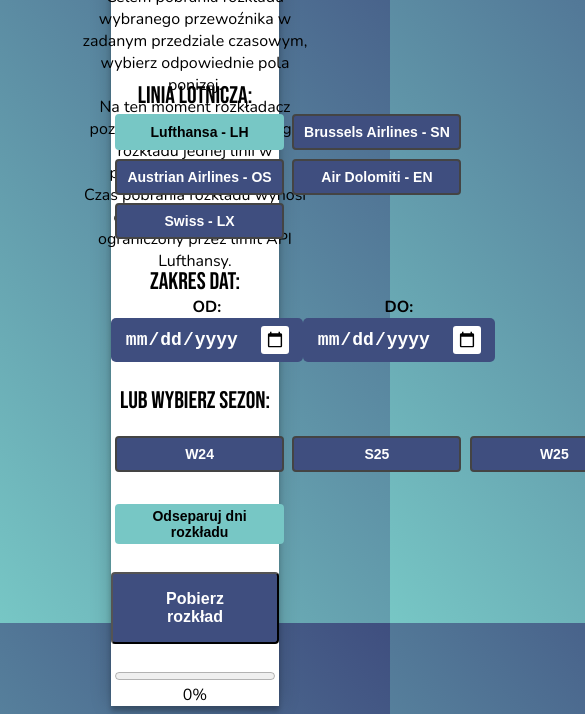
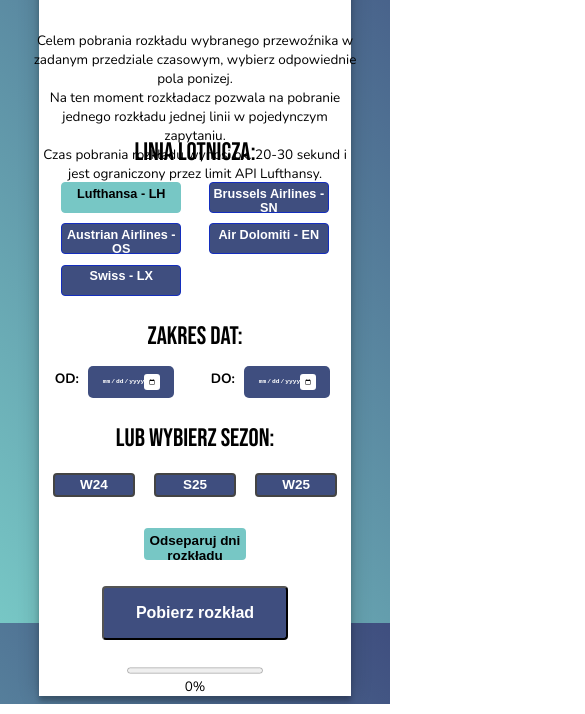
Before and after one commit to jezzaho/goro-web, a plain HTML site: page static/index.html in a window 390 px wide. Shown: the part 221-935 px from the top of the page, 585 px wide, since content can reach past the window. Drawn offline with nearby package versions, Linux system fonts and the light colour scheme.

Commit message:
Form validation, mobile support css, minor fix

```diff
--- a/static/index.html
+++ b/static/index.html
@@ -2,7 +2,7 @@
 <html lang="en">
 <head>
     <meta charset="UTF-8">
-    <meta name="viewport" content="width=device-width, initial-scale=1.0">
+    <meta name="viewport" content="width=device-width, initial-scale=1">
     <title>Rozkładacz</title>
 </head>
 <body>
@@ -24,16 +24,16 @@
 
         .title-container {
           font-family: "Bebas Neue";
-          font-size: 30px;
-          padding-bottom: 0.5em;
+          font-size: 5vh;
+          padding-bottom: 5vh;
         }
         .card-container {
           background: #fff;
-          font-size: 16px;
+          font-size: 1.6vh;
           font-family: "Nunito";
           margin: 0 auto;
           margin-top: 3.5em;
-          width: 45%;
+          width: 80vw;
           display: flex;
           flex-flow: column nowrap;
           align-items: center;
@@ -42,11 +42,11 @@
         .card-container > div {
           align-self: center;
           text-align: center;
-          margin: 1em 1em 1em 1em;
+
         }
         .introduction-container > div {
           height: 4rem;
-          margin-bottom: 15px;
+          margin-bottom: 5vh;
         }
         #downloadForm {
           width: 100%;
@@ -58,6 +58,7 @@
           grid-auto-flow: column;
           justify-content: space-evenly;
           margin-bottom: 1.5em;
+          align-items: center;
         }
         .carrier-flex-container > .carrier-element {
           display: flex;
@@ -77,13 +78,18 @@
           color: white;
           font-weight: 600;
           background-color: #3f4e7f;
-          padding: 8px 5px;
+          padding-top: 3%;
+          padding-left: 0.2vw;
+          padding-right: 0.2vw;
           font-family: sans-serif;
-          font-size: 14px;
-          border: 2px solid #444;
+          font-size: 1.5vh;
+          border: 1px solid #142ebd;
           border-radius: 4px;
-          width: 155px;
-          margin: 0.3em;
+          width: 30vw;
+          height: 3vh;
+          margin: 0.6vh;
+          align-items: center;
+          justify-content: center;
         }
 
         .carrier-flex-container input[type="radio"]:checked + label {
@@ -97,6 +103,10 @@
           flex-flow: row nowrap;
           justify-content: space-around;
           margin-bottom: 1.5em;
+        }
+        .date-flex-container label {
+
+          padding-top: 3%;
         }
         .season-flex-container {
           margin-top: 1em;
@@ -114,7 +124,8 @@
 
         .form-label {
           font-family: "Bebas Neue";
-          font-size: 24px;
+          font-size: 3vh;
+          margin-bottom: 1vh;
         }
 
         .date-flex-container input[type="date"] {
@@ -122,10 +133,12 @@
           color: white;
           font-weight: 800;
           padding: 8px 14px;
-          font-size: 18px;
+          font-size: 1.6vw;
           border: none;
           outline: none;
           border-radius: 5px;
+          width: 15vw;
+          margin: 0.6vh;
         }
         ::-webkit-calendar-picker-indicator {
           background-color: #fff;
@@ -144,13 +157,14 @@
           color: white;
           font-weight: 600;
           background-color: #3f4e7f;
-          padding: 8px 5px;
+          padding-top: 3%;
+          padding-bottom: 3%;
           font-family: sans-serif;
-          font-size: 14px;
+          font-size: 1.6vh;
           border: 2px solid #444;
           border-radius: 4px;
-          width: 155px;
-          margin: 0.3em;
+          width: 20vw;
+          margin: 0.6vh;
 
         }
         .season-flex-container input[type="radio"]:checked + label {
@@ -169,13 +183,15 @@
           color: white;
           font-weight: 600;
           background-color: #3f4e7f;
-          padding: 2px 5px;
+          padding-top: 1.25%;
+          padding-bottom: 1.25%;
           font-family: sans-serif;
-          font-size: 14px;
+          font-size: 1.6vh;
           border: 2px solid #444;
           border-radius: 4px;
-          width: 155px;
-          margin: 0.3em;
+          width: 25vw;
+          height: 2.5vh;
+          margin: 0.6vh;
 
         }
         .separation-container input[type="checkbox"]:checked + label {
@@ -204,6 +220,8 @@
         .cc {
           font-size: 8px;
         }
+
+
     </style>
     <body>
         <!-- Loading overlay -->
@@ -252,11 +270,15 @@
             <div class="date-flex-container">
               <div class="date-element">
                 <label for="date-from"><strong>OD: </strong></label>
-                <input type="date" name="date-from" id="date-from">
+                <input type="date" name="date-from" id="date-from" required="required"
+                aria-required="true"
+                oninvalid="this.setCustomValidity('Proszę wybrać datę początkową')"
+                oninput="this.setCustomValidity('')"
+                value="">
               </div>
               <div class="date-element">
                 <label for="date-to"><strong>DO: </strong></label>
-                <input type="date" name="date-to" id="date-to">
+                <input type="date" name="date-to" id="date-to" required>
               </div>
             </div>
             <div class="form-label">
@@ -327,6 +349,34 @@
 
         async function handleDownload(event) {
           event.preventDefault();
+
+          // Get date inputs and validate them first
+          const dateFrom = document.getElementById('date-from');
+          const dateTo = document.getElementById('date-to');
+
+          // Reset any previous validation messages
+          dateFrom.setCustomValidity('');
+          dateTo.setCustomValidity('');
+
+          // Check if dates are empty
+          if (!dateFrom.value || !dateTo.value) {
+              if (!dateFrom.value) {
+                  dateFrom.setCustomValidity('Proszę wybrać datę początkową');
+                  dateFrom.reportValidity();
+              }
+              if (!dateTo.value) {
+                  dateTo.setCustomValidity('Proszę wybrać datę końcową');
+                  dateTo.reportValidity();
+              }
+              return false;
+          }
+
+          // Validate date range
+          if (dateTo.value < dateFrom.value) {
+              dateTo.setCustomValidity('Data końcowa nie może być wcześniejsza niż początkowa');
+              dateTo.reportValidity();
+              return false;
+          }
 
           const loaderContainer = document.querySelector('.loader-container');
           const downloadBtn = document.getElementById('downloadButton');
```
Also changed, not shown: 2 other files.
